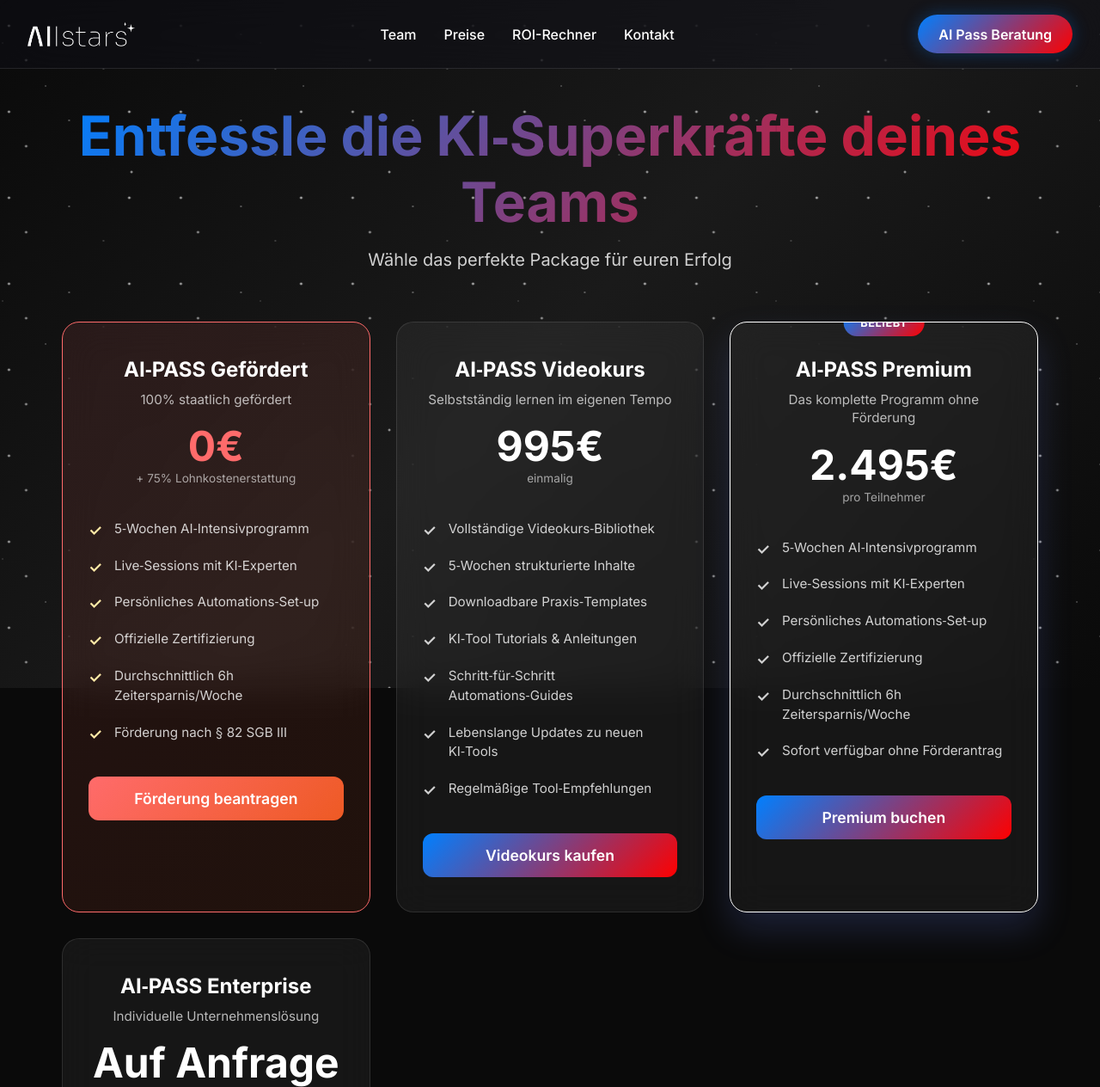
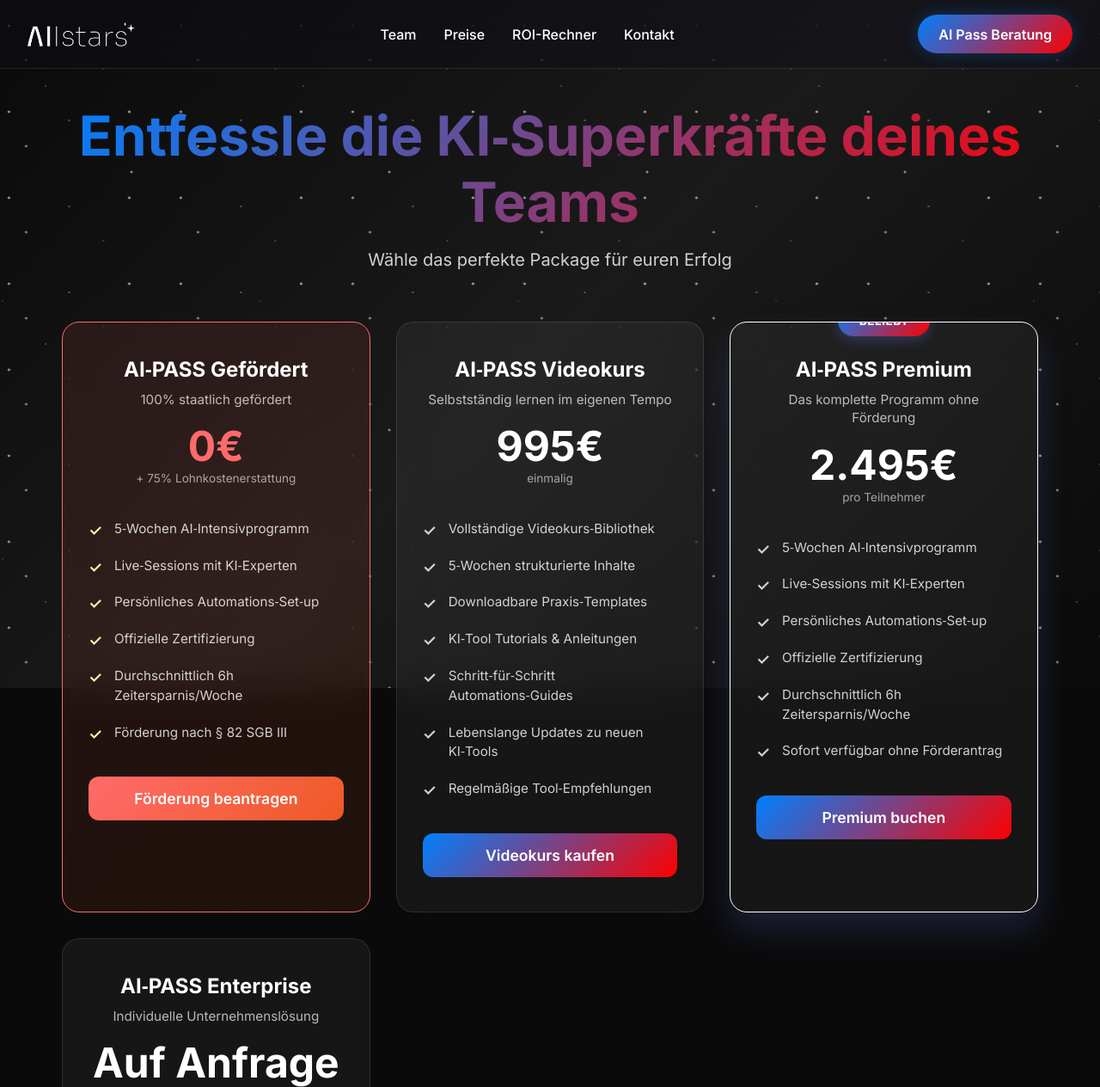
Before and after one commit to 2Patrick1111/kurs, a Flask app: page /preise in a window 1280 px wide. Shown: the top 1264 px of the page at 86% size. Run offline with Flask 3, Linux system fonts and the light colour scheme.

Commit message:
Improve the visual appearance of featured and discounted pricing options
Adjusts CSS to improve the display of the "BELIEBT" label and discount badge in the pricing cards.

Replit-Commit-Author: Agent
Replit-Commit-Session-Id: 10f2a863-0595-49d1-9a10-5bff93abc68b
Replit-Commit-Screenshot-Url: https://storage.googleapis.com/screenshot-production-us-central1/68dd9b00-c9fa-465f-8ecb-4b8365c89ef9/10f2a863-0595-49d1-9a10-5bff93abc68b/kliPsro

```diff
--- a/static/css/preise.css
+++ b/static/css/preise.css
@@ -83,31 +83,33 @@
 .pricing-card.featured::after {
     content: "BELIEBT";
     position: absolute;
-    top: -15px;
+    top: -20px;
     left: 50%;
     transform: translateX(-50%);
     background: var(--gradient-primary);
     color: white;
-    padding: 8px 20px;
-    border-radius: 20px;
-    font-size: 0.8rem;
+    padding: 10px 25px;
+    border-radius: 25px;
+    font-size: 0.85rem;
     font-weight: bold;
     letter-spacing: 0.5px;
+    box-shadow: 0 4px 15px rgba(102, 126, 234, 0.3);
+    z-index: 10;
 }
 
 .pricing-card.discount::before {
-    content: "-25% RABATT";
+    content: "-25%";
     position: absolute;
-    top: 20px;
-    right: -10px;
+    top: 15px;
+    right: 15px;
     background: linear-gradient(135deg, #ff6b6b, #ee5a24);
     color: white;
-    padding: 8px 15px;
-    border-radius: 20px;
-    font-size: 0.75rem;
-    font-weight: bold;
-    transform: rotate(15deg);
-    box-shadow: 0 4px 8px rgba(0, 0, 0, 0.2);
+    padding: 4px 8px;
+    border-radius: 12px;
+    font-size: 0.7rem;
+    font-weight: 600;
+    transform: rotate(12deg);
+    box-shadow: 0 2px 6px rgba(255, 107, 107, 0.3);
     z-index: 2;
 }
 
```
